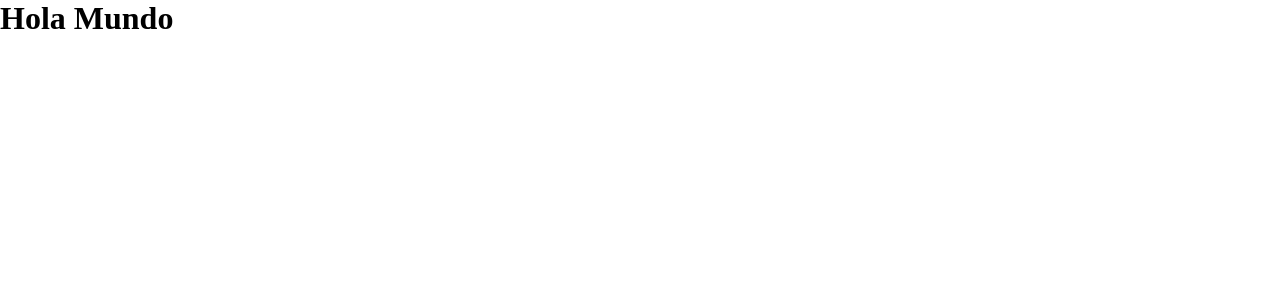
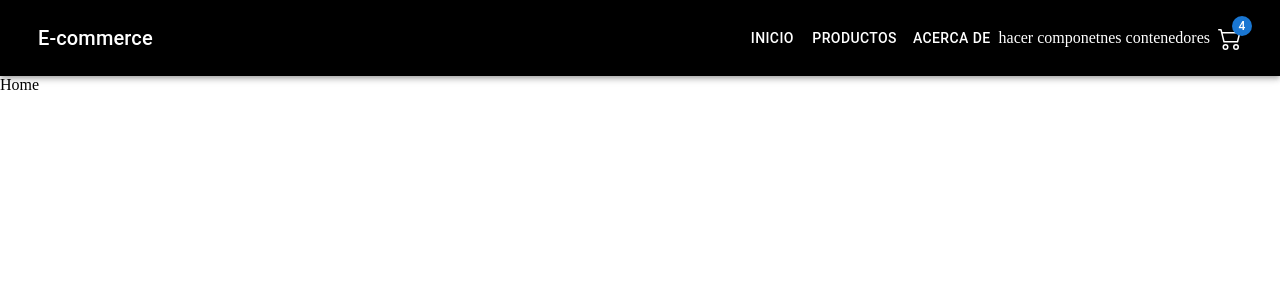
Before and after one commit to agustinharmann/comision-43290, a React (Vite) app: page / in a window 1280 px wide. Shown: the top 300 px of the page. Built offline with nearby package versions, Linux system fonts and the light colour scheme.

Commit message:
creacion de navbar con menu mapeado y creacion de carrito con badget de materialUI

```diff
--- a/index.html
+++ b/index.html
@@ -4,7 +4,7 @@
     <meta charset="UTF-8" />
     <link rel="icon" type="image/svg+xml" href="/vite.svg" />
     <meta name="viewport" content="width=device-width, initial-scale=1.0" />
-    <title>Vite + React</title>
+    <title>Harmann Dip E-commerce</title>
   </head>
   <body>
     <div id="root"></div>
--- a/package.json
+++ b/package.json
@@ -16,7 +16,8 @@
     "@mui/icons-material": "^5.11.16",
     "@mui/material": "^5.13.5",
     "react": "^18.2.0",
-    "react-dom": "^18.2.0"
+    "react-dom": "^18.2.0",
+    "react-icons": "^4.9.0"
   },
   "devDependencies": {
     "@types/react": "^18.0.37",
--- a/src/App.jsx
+++ b/src/App.jsx
@@ -1,7 +1,12 @@
+import { Home } from './components/pages/home/Home';
+import { Navbar } from './components/layout/navbar/Navbar';
 
 function App() {
   return (
-    <h1>Hola Mundo</h1>
+    <div>
+      <Navbar />
+      <Home />
+    </div>
   )
 }
 
--- /dev/null
+++ b/src/components/common/cartWidget/CartWidget.jsx
@@ -0,0 +1,14 @@
+import { Badge, Box } from '@mui/material';
+import { BsCart2 } from 'react-icons/bs'
+
+const CartWidget = () => {
+  return (
+    <Box sx={{ padding: '6px 8px', cursor: 'pointer' }}>
+      <Badge badgeContent={4} color='primary'>
+        <BsCart2 size={'24px'} />
+      </Badge>
+    </Box>
+  );
+};
+
+export { CartWidget };
--- /dev/null
+++ b/src/components/common/menu/Menu.jsx
@@ -0,0 +1,27 @@
+import { Box, Button } from '@mui/material';
+import { CartWidget } from '../cartWidget/CartWidget';
+
+const Menu = () => {
+
+  const itemsMenu = ['Inicio', 'Productos', 'Acerca de'];
+
+  return (
+    <Box
+      sx={{
+        display: 'flex',
+        alignItems: 'center',
+        flexDirection: { xs: 'column', sm: 'row' }
+      }}
+    >
+      {
+        itemsMenu.map((item, i) => (
+          <Button color='inherit' key={i}>{item}</Button>
+        ))
+      }
+      hacer componetnes contenedores
+      <CartWidget />
+    </Box>
+  );
+};
+
+export { Menu };
--- /dev/null
+++ b/src/components/layout/navbar/Navbar.jsx
@@ -0,0 +1,27 @@
+import { AppBar, Toolbar, Typography } from '@mui/material';
+import { Menu } from '../../common/menu/Menu';
+
+const Navbar = () => {
+  return (
+    <AppBar position='static' sx={{ backgroundColor: 'black', padding: '6px' }}>
+      <Toolbar
+        sx={{
+          display: 'flex',
+          alignItems: 'center',
+          flexDirection: { xs: 'column', sm: 'row' },
+          justifyContent: { xs: 'center', sm: 'space-between' }
+        }}>
+        <Typography variant='h6' component='div'
+          sx={{
+            width: 'auto',
+            padding: '6px 8px'
+          }}>
+          E-commerce
+        </Typography>
+        <Menu />
+      </Toolbar>
+    </AppBar>
+  );
+};
+
+export { Navbar };
--- a/src/components/pages/home/Home.jsx
+++ b/src/components/pages/home/Home.jsx
@@ -0,0 +1,7 @@
+const Home = () => {
+  return (
+    <div>Home</div>
+  );
+};
+
+export { Home };
--- a/src/index.css
+++ b/src/index.css
@@ -3,3 +3,7 @@
   padding: 0;
   box-sizing: border-box;
 }
+
+body {
+  min-width: 340px;
+}
```
Also changed, not shown: src/components/layout/navbar/NavBar.jsx (deleted), 1 other file (tests, documents, lock files or other folders).
